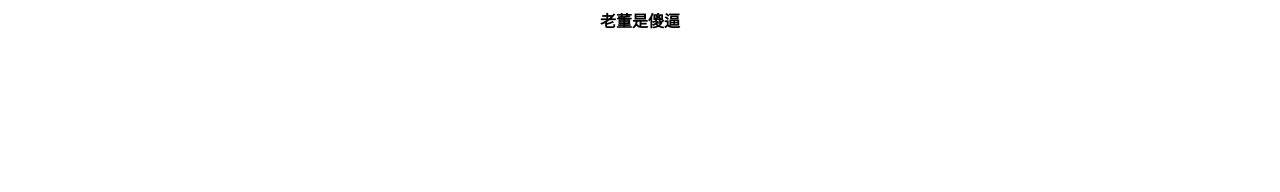
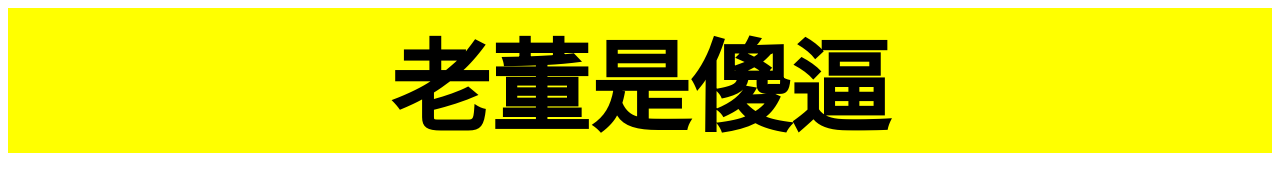
Before and after one commit to loveqihang/loveqihang.github.io, a plain HTML site: page index.html in a window 1280 px wide. Drawn offline with Linux system fonts and the light colour scheme.

Commit message:
Update index.html

```diff
--- a/index.html
+++ b/index.html
@@ -6,6 +6,6 @@
 	<title>hello</title>
 </head>
 <body>
-	<div style="background-color:yellow,font-size:100px"><center><b>老董是傻逼</b></center></div>
+	<div style="background-color:yellow;font-size:100px"><center><b>老董是傻逼</b></center></div>
 </body>
 </html>
```
